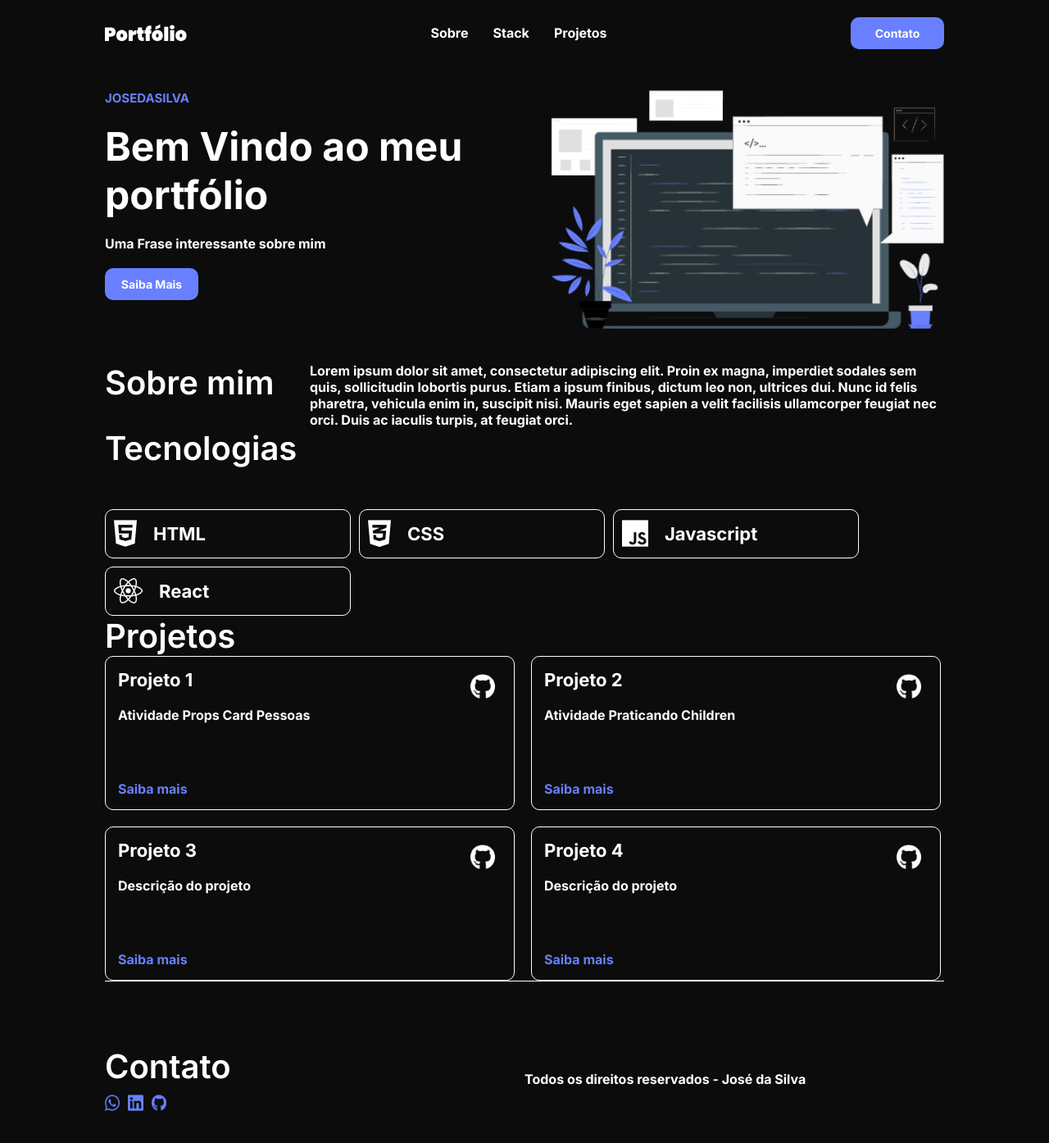
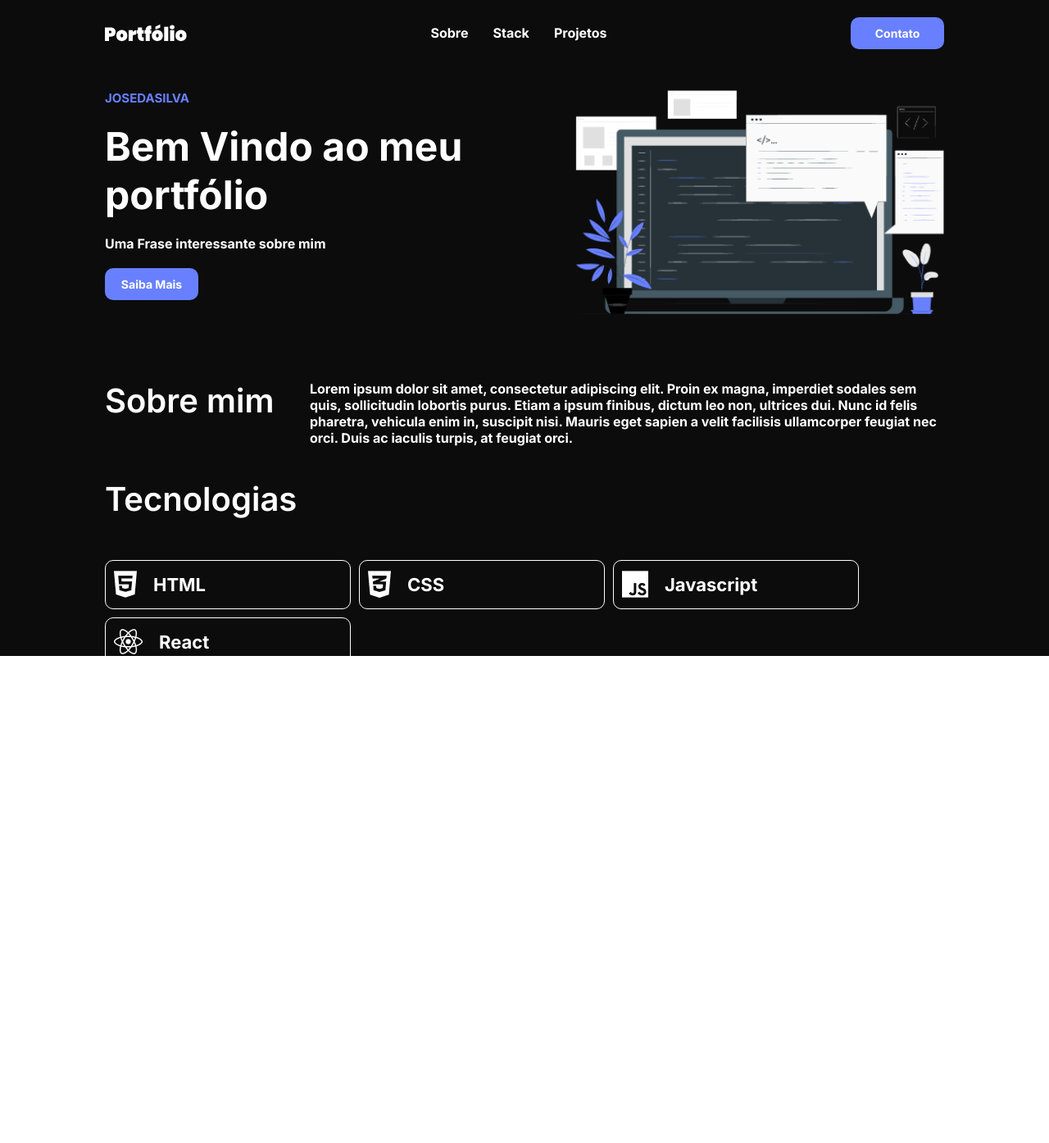
Before and after one commit to MathGoOli-Frontend/m3-s1-entrega-portfolio-template-MathGoOli, a React (Vite) app: page / in a window 1280 px wide. Shown: the top 1394 px of the page at 82% size. After the commit the page ends 800 px from the top, so only its background shows below. Built offline with nearby package versions, Linux system fonts and the light colour scheme.

Commit message:
fix header redirect

```diff
--- a/src/components/Header/index.jsx
+++ b/src/components/Header/index.jsx
@@ -10,12 +10,12 @@ export const Header = () => {
             <img className={style.header__logo} src={logo} alt="" />
             <nav>
                 <ul className={style.list__container}>
-                    <li className={style.list__item}><a className={style["list__item-a"]}>Sobre</a></li>
-                    <li className={style.list__item}><a className={style["list__item-a"]}>Stack</a></li>
-                    <li className={style.list__item}><a className={style["list__item-a"]}>Projetos</a></li>
+                    <li className={style.list__item}><a href="#about" className={style["list__item-a"]}>Sobre</a></li>
+                    <li className={style.list__item}><a href="#stack" className={style["list__item-a"]}>Stack</a></li>
+                    <li className={style.list__item}><a href="#projects" className={style["list__item-a"]}>Projetos</a></li>
                 </ul>
             </nav>
-            <AncorButton url="#" >Contato</AncorButton>
+            <AncorButton url="#contact" >Contato</AncorButton>
         </header>
     )
 }
--- a/src/components/Projects/index.jsx
+++ b/src/components/Projects/index.jsx
@@ -4,7 +4,7 @@ import {ProjectCard} from "../../fragments/ProjectCard/index.jsx"
 
 export const Projects = () => {
     return (
-        <section id="projects" >
+        <section id="projects" className={style.projects} >
             <h2 className="title-2">Projetos</h2>
             <div>
                 <ul className={style.deck}>
--- a/src/components/Projects/style.module.css
+++ b/src/components/Projects/style.module.css
@@ -1,3 +1,10 @@
+
+.projects{
+    display: flex;
+    flex-direction: column;
+    gap: 2rem;
+}
+
 .deck{
     display: flex;
     flex-wrap: wrap;
--- a/src/components/Welcome/style.module.css
+++ b/src/components/Welcome/style.module.css
@@ -10,7 +10,7 @@
 }
 
 .card {
-    width: 48rem;
+    width: 45rem;
 
     display: flex;
     flex-direction: column;
--- a/src/styles/globalStyles.css
+++ b/src/styles/globalStyles.css
@@ -43,6 +43,7 @@ body, input, button, textarea {
 body, html{
     width: 100vw;
     height: 100vh;
+    overflow-x: hidden;
 }
 
 a, button{
@@ -56,6 +57,9 @@ body {
 
 main{
     padding: 3rem 10vw;
+    display: flex;
+    flex-direction: column;
+    gap: 4rem;
 }
 
 .title-1{
```
